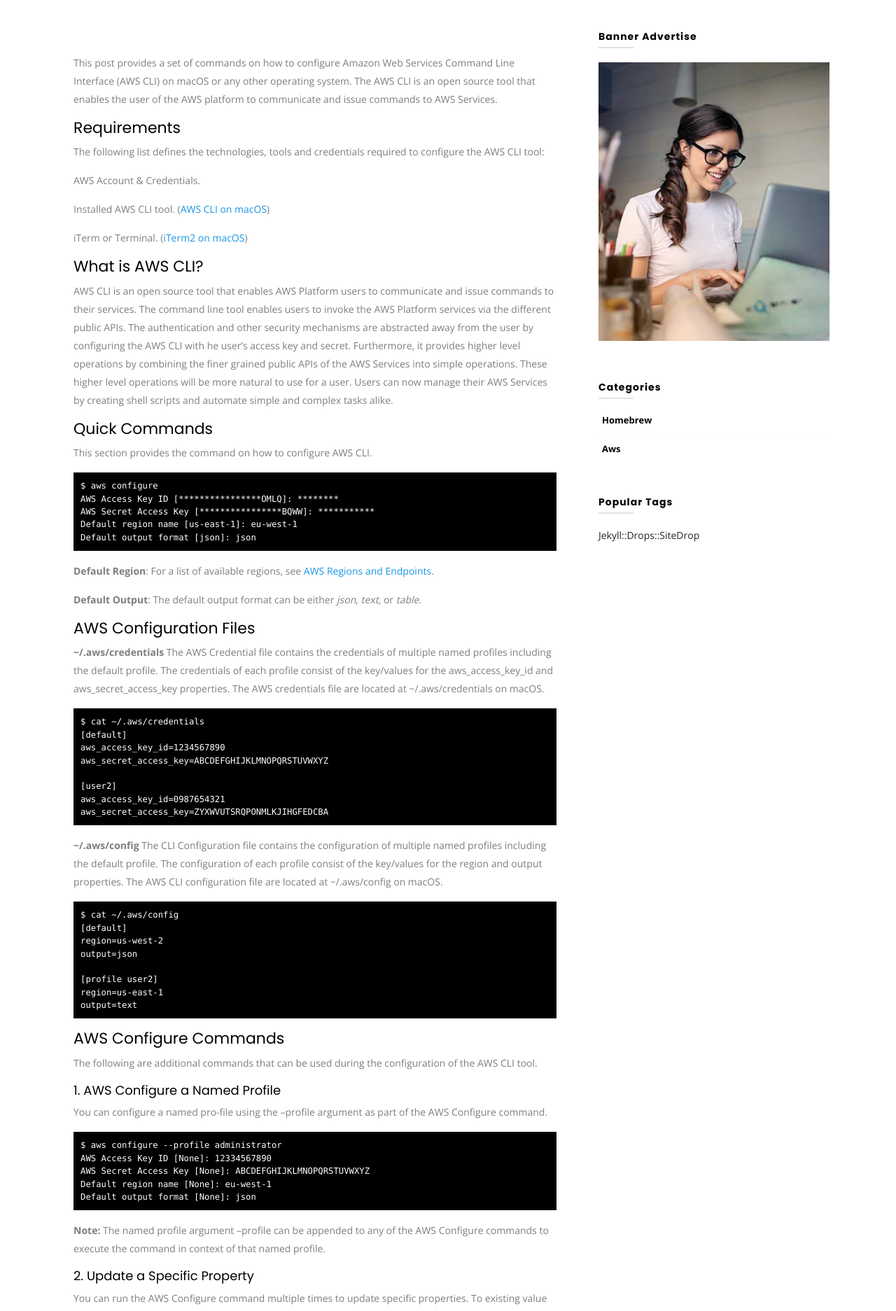
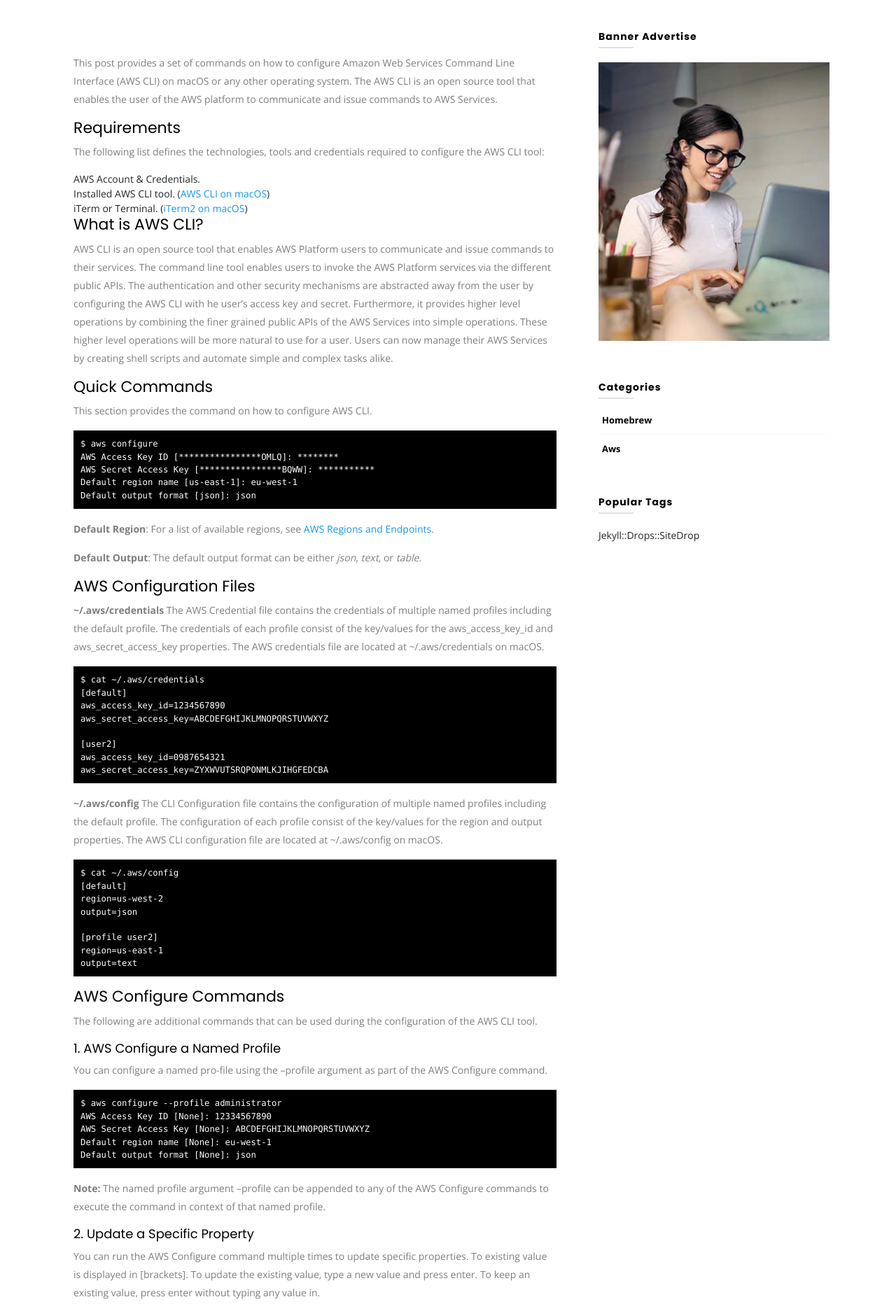
Before and after one commit to ACloudNinja/Jekyll_Website, a Jekyll site: the page built from _posts/2019-07-15-how-to-configure-aws-cli.md, in a window 1280 px wide. Shown: the part 978-2851 px from the top of the page at 70% size. Built offline with Jekyll 4.4.1, drawn with Linux system fonts in a browser that asks for light colours; comment, search, counter and statistics services are not loaded.

```diff
--- a/_posts/2019-07-15-how-to-configure-aws-cli.md
+++ b/_posts/2019-07-15-how-to-configure-aws-cli.md
@@ -13,11 +13,9 @@ This post provides a set of commands on how to configure Amazon Web Services Com
 #### Requirements
 The following list defines the technologies, tools and credentials required to configure the AWS CLI tool:
 
-* AWS Account & Credentials.
-
-* Installed AWS CLI tool. ([AWS CLI on macOS][1])
-
-* iTerm or Terminal. ([iTerm2 on macOS][2])
+- AWS Account & Credentials.
+- Installed AWS CLI tool. ([AWS CLI on macOS][1])
+- iTerm or Terminal. ([iTerm2 on macOS][2])
 
 #### What is AWS CLI?
 AWS CLI is an open source tool that enables AWS Platform users to communicate and issue commands to their services. The command line tool enables users to invoke the AWS Platform services via the different public APIs. The authentication and other security mechanisms are abstracted away from the user by configuring the AWS CLI with he user's access key and secret. Furthermore, it provides higher level operations by combining the finer grained public APIs of the AWS Services into simple operations. These higher level operations will be more natural to use for a user. Users can now manage their AWS Services by creating shell scripts and automate simple and complex tasks alike.
```
